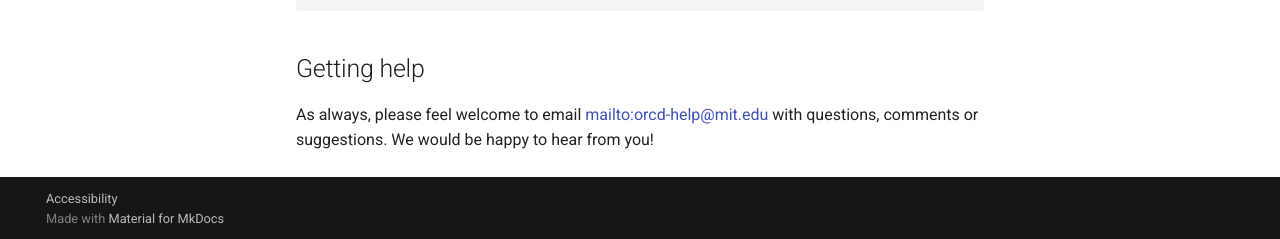
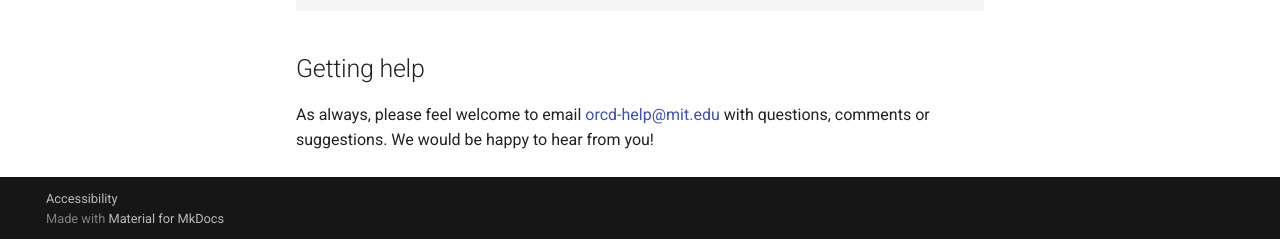
Before and after one commit to mit-orcd/orcd-docs-edit, an MkDocs documentation site: the page built from docs/recipes/h100_getting_started.md, in a window 1280 px wide and 900 px high, scrolled down 2591 px. Shown: the part 658-897 px from the top of the window. Built offline with MkDocs 1.6.1 and Material for MkDocs 9.7.7, drawn with Linux system fonts in a browser that asks for light colours.

Commit message:
Clean URL

```diff
--- a/docs/recipes/h100_getting_started.md
+++ b/docs/recipes/h100_getting_started.md
@@ -160,5 +160,5 @@ sbatch < test_script.slurm
 
 ## Getting help
 
-As always, please feel welcome to email [mailto:orcd-help@mit.edu](orcd-help@mit.edu)
+As always, please feel welcome to email [orcd-help@mit.edu](mailto:orcd-help@mit.edu)
 with questions, comments or suggestions. We would be happy to hear from you!
```
